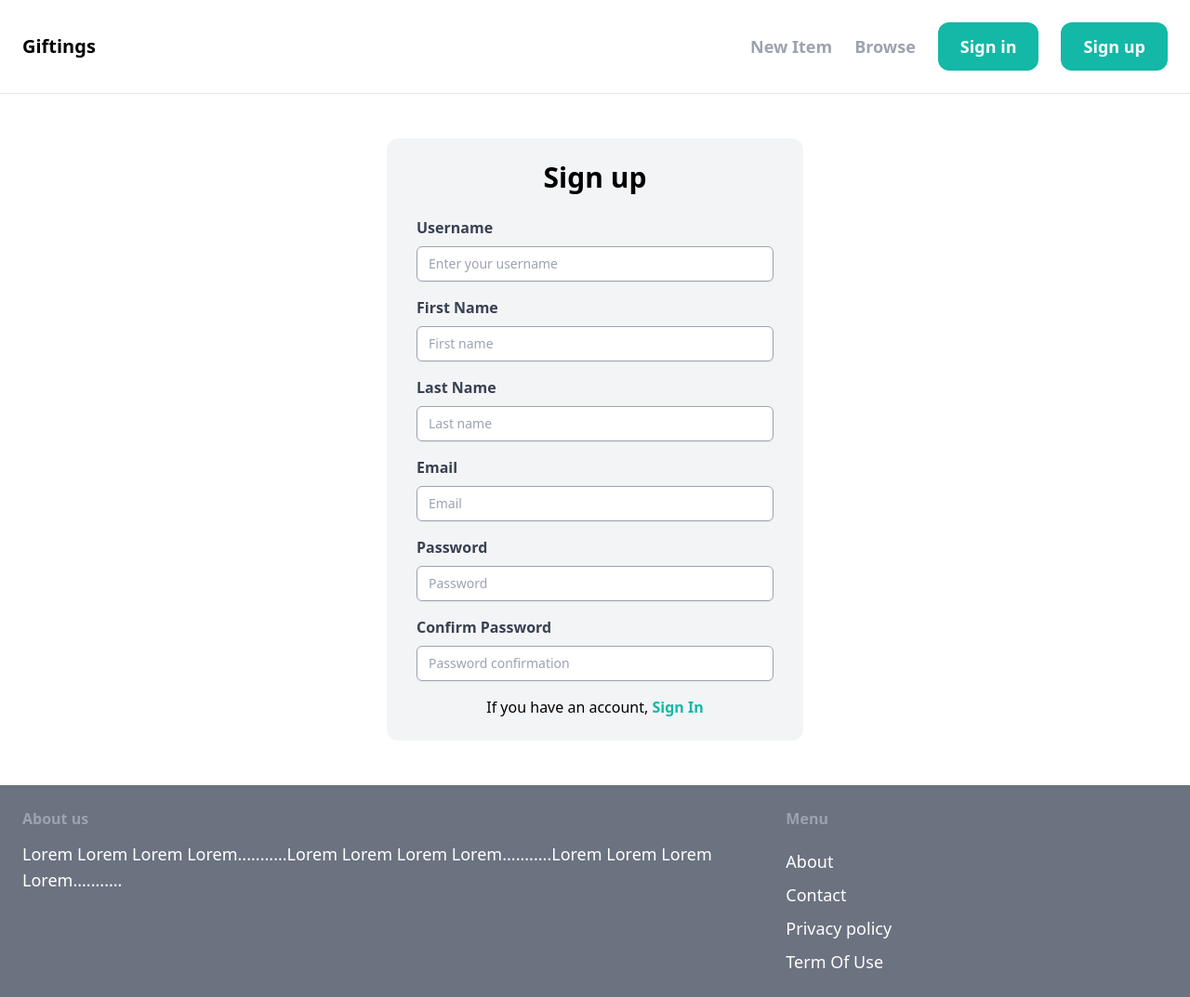
After one commit to vaishaliarora01-gif/OnlineMarketPlace, a Django app: page /signup/ in a window 1280 px wide. The commit adds this page. Shown: the whole page at 93% size. Run offline with Django 3.2, Linux system fonts and the light colour scheme; some libraries are stand-ins or nearby versions.

Commit message:
Done till Adding

```diff
--- /dev/null
+++ b/gifting/gift/forms.py
@@ -0,0 +1,12 @@
+from django import forms
+from django.contrib.auth.models import User
+from django.contrib.auth.forms import UserCreationForm
+
+class SignupForm(UserCreationForm):
+    email = forms.EmailField()
+    first_name = forms.CharField()
+    last_name = forms.CharField()
+
+    class Meta:
+        model = User
+        fields = ['username', 'first_name', 'last_name', 'email', 'password1', 'password2']
--- /dev/null
+++ b/gifting/gift/urls.py
@@ -0,0 +1,9 @@
+from django.urls import path
+from . import views
+app_name="gift"
+
+urlpatterns=[
+    path('',views.index, name='index'),
+    path('/contact/',views.contact,name='contact'),
+    path('signup/',views.signupview,name='signup')
+    ]
--- a/gifting/gift/views.py
+++ b/gifting/gift/views.py
@@ -1,5 +1,7 @@
-from django.shortcuts import render
+from django.shortcuts import render, redirect
 from item.models import Category, Item
+from .forms import SignupForm
+from django.contrib import messages
 
 # Create your views here.
 def index(request):
@@ -9,3 +11,16 @@ def index(request):
 
 def contact(request):
     return render(request,'gift/contact.html')
+
+def signupview(request):
+
+       if request.method=="POST":
+           form=SignupForm(request.POST)
+           if form.is_valid():
+               form.save()
+               un=form.cleaned_data['username']
+               messages.success(request,"You are successfully logged in as {}!!!!".format(un))
+               return redirect('signin')
+       elif request.method=="GET":
+           form=SignupForm()
+       return render(request,'gift/signup.html',{'form':form})
--- a/gifting/gifting/settings.py
+++ b/gifting/gifting/settings.py
@@ -41,6 +41,7 @@ INSTALLED_APPS = [
     'django.contrib.staticfiles',
     'gift',
     'item',
+    'widget_tweaks',
 ]
 
 MIDDLEWARE = [
@@ -127,3 +128,4 @@ STATICFILES_DIRS=[
     ]
 MEDIA_URL='/media/'
 MEDIA_ROOT=MEDIA_DIR
+LOGIN_REDIRECT_URL = '/'
--- a/gifting/gifting/urls.py
+++ b/gifting/gifting/urls.py
@@ -18,12 +18,15 @@ from django.conf import settings
 from django.conf.urls.static import static
 from django.contrib import admin
 from django.urls import path, include
-from gift import views
+from django.contrib.auth import views as auth_views
+
 
 
 urlpatterns = [
     path('admin/', admin.site.urls),
-    path('',views.index, name='index'),
+    path('',include('gift.urls')),
     path('details/',include('item.urls')),
-    path('contact/',views.contact,name='contact')
+    path('signin/',auth_views.LoginView.as_view(template_name='gift/signin.html'),name='signin'),
+    path('signout/',auth_views.LogoutView.as_view(template_name='gift/signout.html'),name='signout')
+
 ] + static(settings.MEDIA_URL,document_root=settings.MEDIA_ROOT)
--- a/gifting/item/urls.py
+++ b/gifting/item/urls.py
@@ -2,5 +2,6 @@ from django.urls import path
 from item import views
 app_name='item'
 urlpatterns=[
-    path('<int:pk>/',views.details,name="details")
+    path('<int:pk>/',views.details,name="details"),
+    path('form/',views.newItemview,name="form")
     ]
--- a/gifting/templates/gift/base.html
+++ b/gifting/templates/gift/base.html
@@ -9,19 +9,27 @@
     <body>
         <nav class="py-6 px-6 flex justify-between items-center border-b border-gray-200">
             <a href="#" class="text-xl font-semibold">Giftings</a>
-            <div class="space-x-6">
-                <a href="#" class="text-lg font-semibold hover:text-gray-500">New Item</a>
-                <a href="#" class="text-lg font-semibold hover:text-gray-500">Browse</a>
-                <a href="#" class="px-6 py-3 text-lg font-semibold bg-teal-500 text-white rounded-xl hover:bg-teal-700">Sign in</a>
-                <a href="#" class="px-6 py-3 text-lg font-semibold bg-teal-500 text-white rounded-xl hover:bg-teal-700">Sign up</a>
-                <a href="#" class="px-6 py-3 text-lg font-semibold bg-teal-500 text-white rounded-xl hover:bg-teal-700">Sign out</a>
+            <div class="space-x-6 flex items-center">
+            {% if user.is_authenticated %}
+    <div class="flex items-center space-x-6">
+        <a href="{% url 'item:form' %}" class="text-lg font-semibold hover:text-gray-500">New Item</a>
+        <a href="#" class="text-lg font-semibold hover:text-gray-500">Browse</a>
+        <a href="#" class="text-lg font-semibold hover:text-gray-500">Mailbox</a>
+        <a href="#" class="text-lg font-semibold hover:text-gray-500">Dashboard</a>
+    </div>
+    <a href="{% url 'signout' %}" class="px-6 py-3 text-lg font-semibold bg-teal-500 text-white rounded-xl hover:bg-teal-700">{{user.username}},Signout</a>
+{% else %}
+    <span class="text-lg font-semibold text-gray-400 cursor-not-allowed">New Item</span>
+    <span class="text-lg font-semibold text-gray-400 cursor-not-allowed">Browse</span>
+    <a href="{% url 'signin' %}" class="px-6 py-3 text-lg font-semibold bg-teal-500 text-white rounded-xl hover:bg-teal-700">Sign in</a>
+    <a href="{% url 'gift:signup' %}" class="px-6 py-3 text-lg font-semibold bg-teal-500 text-white rounded-xl hover:bg-teal-700">Sign up</a>
+{% endif %}
 
             </div>
         </nav>
         <div class="px-6 py-6">
             {% block content %}
             {% endblock %}
-
         </div>
         <footer class="py-6 px-6 flex justify-between bg-gray-500">
             <div class="w-2/3 pr-10">
@@ -32,10 +40,9 @@
                 <h3 class="mb-5 font-semibold text-gray-400">Menu</h3>
                 <ul class="space-y-2">
                     <li><a href="#" class="text-lg text-white hover:text-teal-400">About</a></li>
-                    <li><a href="{% url 'contact' %}" class="text-lg text-white hover:text-teal-400">Contact</a></li>
+                    <li><a href="{% url 'gift:contact' %}" class="text-lg text-white hover:text-teal-400">Contact</a></li>
                     <li><a href="#" class="text-lg text-white hover:text-teal-400">Privacy policy</a></li>
                     <li><a href="#" class="text-lg text-white hover:text-teal-400">Term Of Use</a></li>
-
                 </ul>
             </div>
         </footer>
--- /dev/null
+++ b/gifting/templates/gift/signup.html
@@ -0,0 +1,57 @@
+
+{% extends 'gift/base.html' %}
+{% block title %}
+Signup |
+{% endblock %}
+{% block content %}
+
+     <div class="flex justify-center my-6">
+    <div class="w-full max-w-md bg-gray-100 rounded-xl px-8 py-6">
+        <h1 class="text-3xl mb-6 text-center font-bold">Sign up</h1>
+        <form method="post" class="space-y-4">
+            {% csrf_token %}
+           <div>
+    <label class="block mb-2 font-bold text-gray-700" for="username">Username</label>
+    <input type="text" name="{{ form.username.name }}" id="{{ form.username.id_for_label }}" class="w-full py-2 px-3 border border-gray-400 rounded-md shadow-sm placeholder-gray-400 focus:outline-none focus:ring-1 focus:ring-blue-500 focus:border-blue-500 sm:text-sm"
+    placeholder="Enter your username">
+    </div>
+
+     <div>
+    <label class="block mb-2 font-bold text-gray-700" for="{{ form.first_name.id_for_label }}">First Name</label>
+    <input type="{{ form.first_name.field.widget.input_type }}" name="{{ form.first_name.name }}" id="{{ form.first_name.id_for_label }}" class="w-full py-2 px-3 border border-gray-400 rounded-md shadow-sm placeholder-gray-400 focus:outline-none focus:ring-1 focus:ring-blue-500 focus:border-blue-500 sm:text-sm"
+    placeholder="{{ form.first_name.label }}">
+</div>
+
+<div>
+    <label class="block mb-2 font-bold text-gray-700" for="{{ form.last_name.id_for_label }}">Last Name</label>
+    <input type="{{ form.last_name.field.widget.input_type }}" name="{{ form.last_name.name }}" id="{{ form.last_name.id_for_label }}" class="w-full py-2 px-3 border border-gray-400 rounded-md shadow-sm placeholder-gray-400 focus:outline-none focus:ring-1 focus:ring-blue-500 focus:border-blue-500 sm:text-sm" placeholder="{{ form.last_name.label }}">
+</div>
+
+<div>
+    <label class="block mb-2 font-bold text-gray-700" for="{{ form.email.id_for_label }}">Email</label>
+    <input type="{{ form.email.field.widget.input_type }}" name="{{ form.email.name }}" id="{{ form.email.id_for_label }}" class="w-full py-2 px-3 border border-gray-400 rounded-md shadow-sm placeholder-gray-400 focus:outline-none focus:ring-1 focus:ring-blue-500 focus:border-blue-500 sm:text-sm" placeholder="{{ form.email.label }}">
+</div>
+
+<div>
+    <label class="block mb-2 font-bold text-gray-700" for="{{ form.password1.id_for_label }}">Password</label>
+    <input type="{{ form.password1.field.widget.input_type }}" name="{{ form.password1.name }}" id="{{ form.password1.id_for_label }}" class="w-full py-2 px-3 border border-gray-400 rounded-md shadow-sm placeholder-gray-400 focus:outline-none focus:ring-1 focus:ring-blue-500 focus:border-blue-500 sm:text-sm" placeholder="{{ form.password1.label }}">
+</div>
+
+<div>
+    <label class="block mb-2 font-bold text-gray-700" for="{{ form.password2.id_for_label }}">Confirm Password</label>
+    <input type="{{ form.password2.field.widget.input_type }}" name="{{ form.password2.name }}" id="{{ form.password2.id_for_label }}" class="w-full py-2 px-3 border border-gray-400 rounded-md shadow-sm placeholder-gray-400 focus:outline-none focus:ring-1 focus:ring-blue-500 focus:border-blue-500 sm:text-sm" placeholder="{{ form.password2.label }}">
+</div>
+
+
+            <p class="mt-4 text-center">
+            If you have an account,
+            <a href="{% url 'signin' %}" class="text-teal-500 font-bold hover:text-teal-700">
+                Sign In
+            </a>
+        </p>
+
+        </form>
+    </div>
+</div>
+
+{% endblock %}
```
Also changed, not shown: gifting/item/forms.py (added, +8 -0 lines), gifting/item/views.py (+19 -3 lines), gifting/templates/gift/signin.html (added, +26 -0 lines), gifting/templates/gift/signout.html (added, +11 -0 lines), gifting/templates/item/details.html (+18 -1 lines), gifting/templates/item/form.html (added, +35 -0 lines), gifting/db.sqlite3, gifting/media/item_images/Barbie.jpg (added), gifting/media/item_images/denim.jpg (added).
